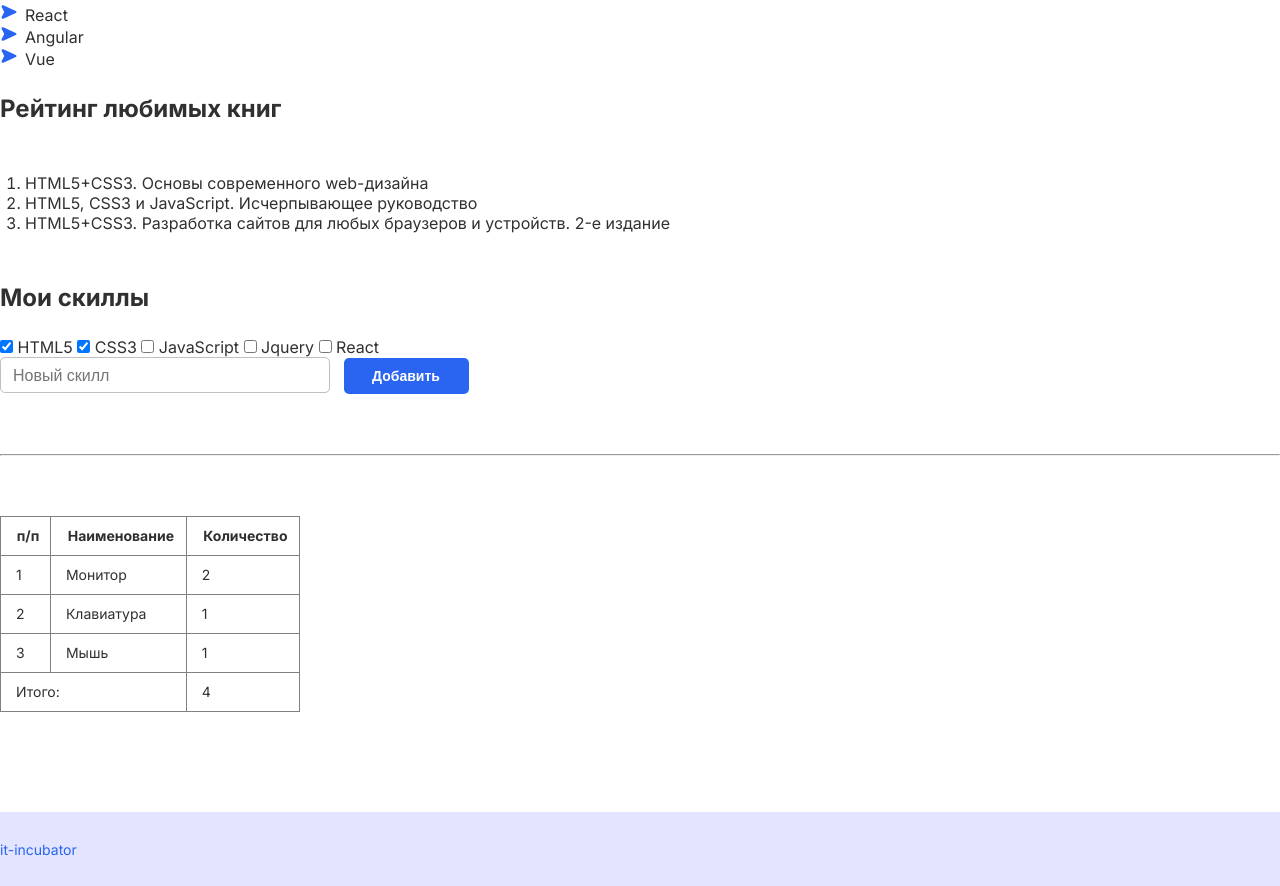
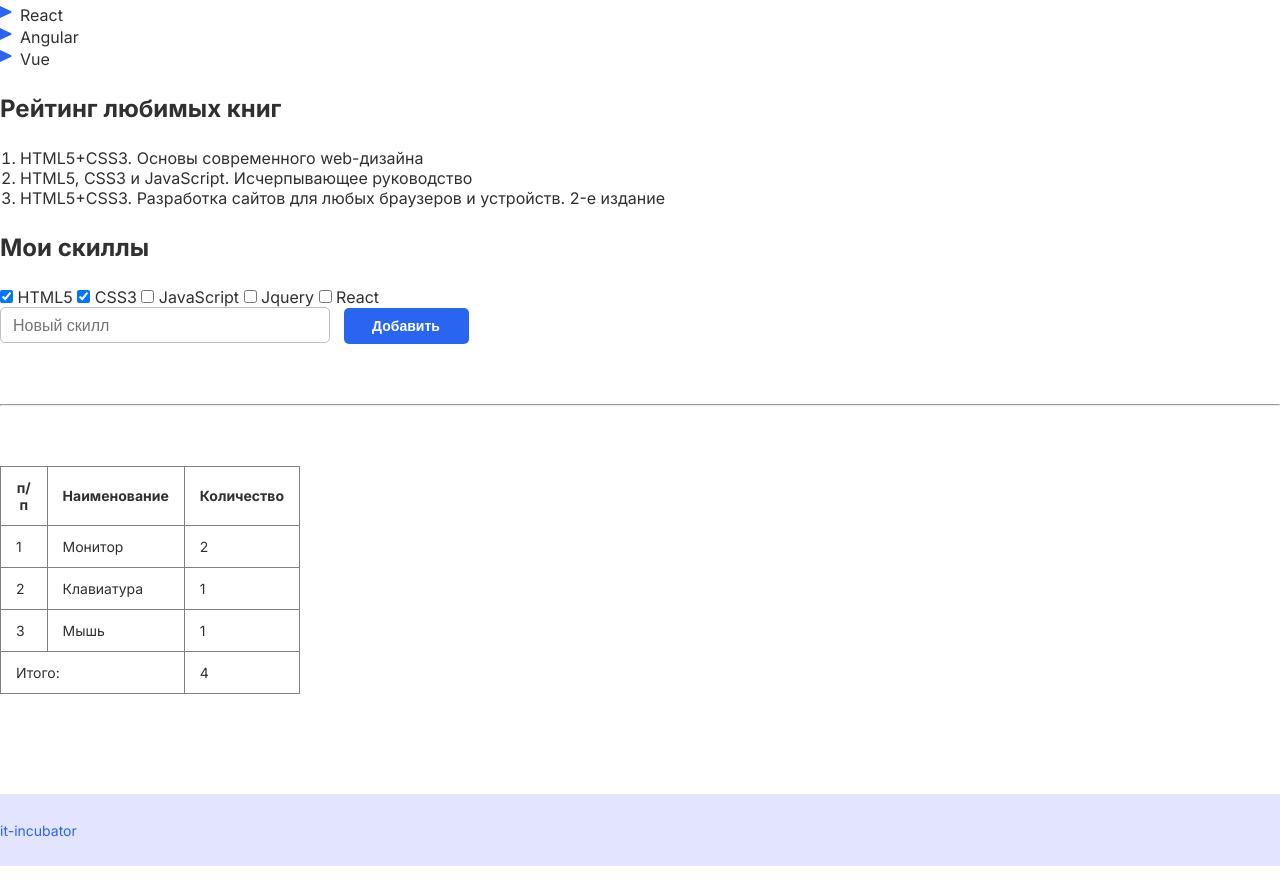
Before and after one commit to Olia1515/homeworkTwo, a plain HTML site: page index.html in a window 1280 px wide. Shown: the part 1082-1968 px from the top of the page. Drawn offline with Linux system fonts and the light colour scheme.

Commit message:
change paddings

```diff
--- a/style.css
+++ b/style.css
@@ -68,7 +68,7 @@ select {
 
 .frameworks-list {
   list-style-image: url("solar_map-arrow-up-bold.svg");
-  padding-left: 25px;
+  padding: 0px 20px;
   font-weight: 400;
   font-size: 16px;
   /* Стили для маркированного списка во второй секции */
@@ -77,7 +77,7 @@ select {
 .books-list {
   font-weight: 400;
   font-size: 16px;
-  padding: 25px; /* Стили для нумерованного списка во второй секции */
+  padding: 0px 20px; /* Стили для нумерованного списка во второй секции */
 }
 
 .label {
@@ -127,12 +127,12 @@ table {
 
 th,
 td {
-  padding: 10px 10px 10px 15px; /* Стили для ячеек таблицы */
+  padding: 12px 15px; /* Стили для ячеек таблицы */
 }
 
 footer {
   background: rgba(163, 167, 255, 0.3);
-  padding: 27px 0; /* Стили для футера */
+  padding: 26px 0; /* Стили для футера */
 }
 
 .footer-link {
```
